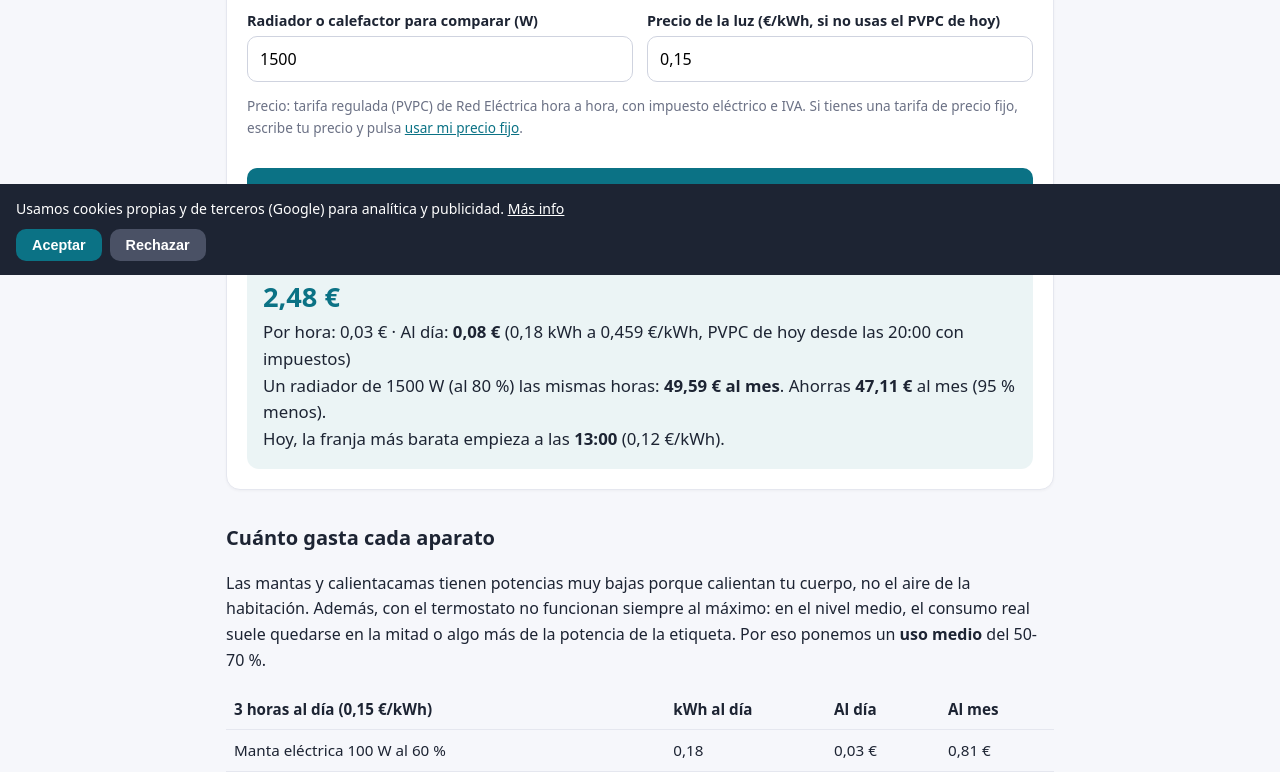
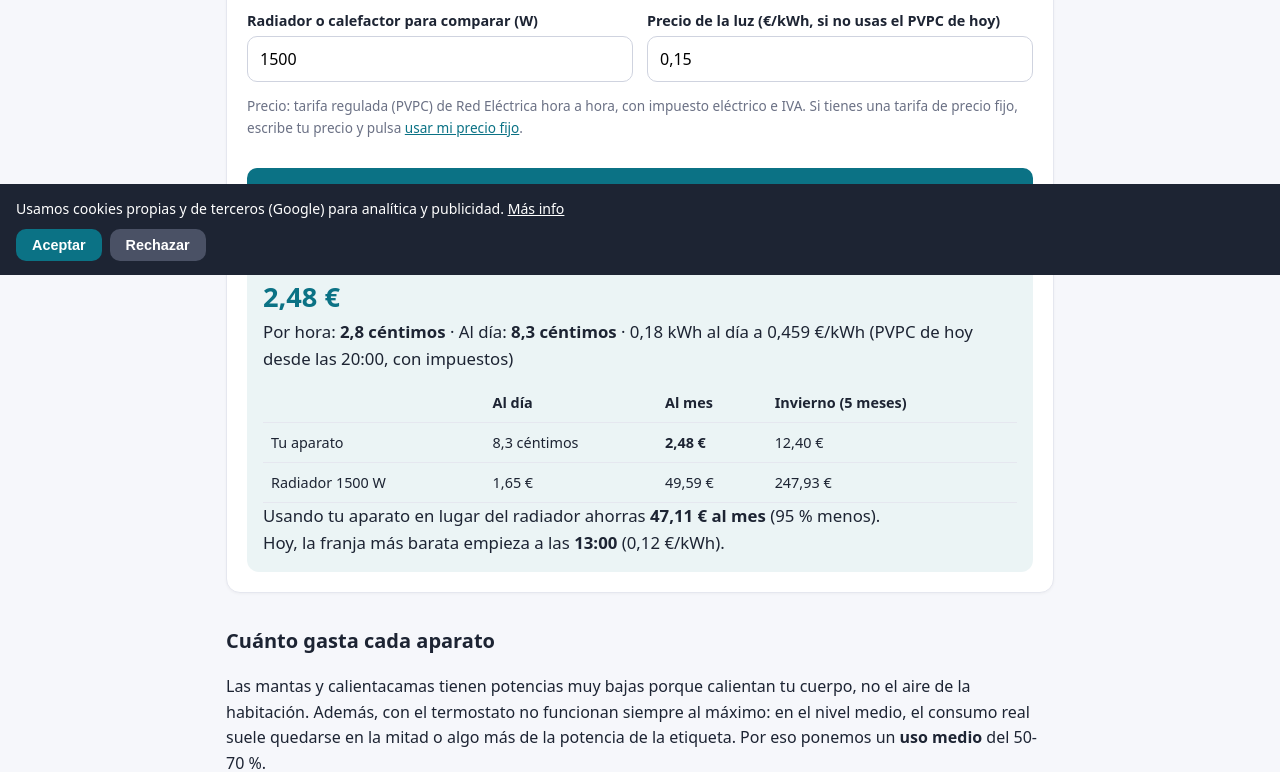
Before and after one commit to godinoo14-pixel/Gastoluz, a plain HTML site: page consumo-manta-electrica.html in a window 1280 px wide. Shown: the part 525-1297 px from the top of the page. Drawn offline with Linux system fonts and the light colour scheme; no server answers.

Commit message:
Manta eléctrica: coste en céntimos y tabla día/mes/invierno frente al radiador
Co-Authored-By: Claude Opus 5.5 <noreply@anthropic.com>
Claude-Session: https://claude.ai/code/session_0178AwEAArmbzpGB7x919kvU

```diff
--- a/consumo-manta-electrica.html
+++ b/consumo-manta-electrica.html
@@ -47,8 +47,11 @@ function pm(h0,du){let s=0,w=0;for(let t=0;t<du;t+=0.25){s+=HP[Math.floor(h0+t)%
 function calc(){const kw=v('w')/1000*v('f')/100,hd=Math.min(24,v('hd')),dm=v('dm'),h0=+hs.value,rk=v('rw')/1000*0.8;
 if(kw<=0||hd<=0){show('r','Escribe la potencia y las horas de uso.');return;}
 let pr=v('p'),tx='';if(HP){pr=pm(h0,hd);let bh=0,bp=1e9;for(let h=0;h<24;h++){const x=pm(h,hd);if(x<bp){bp=x;bh=h;}}tx='<br>Hoy, la franja más barata empieza a las <b>'+String(bh).padStart(2,'0')+':00</b> ('+nf(bp,3)+' €/kWh).';}
-const e=kw*hd,c=e*pr,cr=rk*hd*pr;
-show('r','Coste al mes:<b class="big">'+eur(c*dm)+'</b>Por hora: '+eur(kw*pr)+' · Al día: <b>'+eur(c)+'</b> ('+nf(e,2)+' kWh a '+nf(pr,3)+' €/kWh'+(HP?', PVPC de hoy desde las '+String(h0).padStart(2,'0')+':00 con impuestos':'')+')<br>Un radiador de '+nf(v('rw'),0)+' W (al 80 %) las mismas horas: <b>'+eur(cr*dm)+' al mes</b>. '+(cr>c?'Ahorras <b>'+eur((cr-c)*dm)+'</b> al mes ('+nf((1-c/cr)*100,0)+' % menos).':'')+tx);}
+const e=kw*hd,c=e*pr,cr=rk*hd*pr,ct=x=>x<1?nf(x*100,1)+' céntimos':eur(x);
+let h='Coste al mes:<b class="big">'+eur(c*dm)+'</b>Por hora: <b>'+ct(kw*pr)+'</b> · Al día: <b>'+ct(c)+'</b> · '+nf(e,2)+' kWh al día a '+nf(pr,3)+' €/kWh'+(HP?' (PVPC de hoy desde las '+String(h0).padStart(2,'0')+':00, con impuestos)':'');
+h+='<table style="margin-top:10px;font-size:.9rem"><tr><th></th><th>Al día</th><th>Al mes</th><th>Invierno (5 meses)</th></tr><tr><td>Tu aparato</td><td>'+ct(c)+'</td><td><b>'+eur(c*dm)+'</b></td><td>'+eur(c*dm*5)+'</td></tr><tr><td>Radiador '+nf(v('rw'),0)+' W</td><td>'+ct(cr)+'</td><td>'+eur(cr*dm)+'</td><td>'+eur(cr*dm*5)+'</td></tr></table>';
+if(cr>c)h+='Usando tu aparato en lugar del radiador ahorras <b>'+eur((cr-c)*dm)+' al mes</b> ('+nf((1-c/cr)*100,0)+' % menos).';
+show('r',h+tx);}
 fetch('pvpc.json',{cache:'no-store'}).then(r=>r.json()).then(j=>{const k=Object.keys(j.dias).sort(),d=new Date(),t=d.getFullYear()+'-'+String(d.getMonth()+1).padStart(2,'0')+'-'+String(d.getDate()).padStart(2,'0'),H=j.dias[t]||j.dias[k[k.length-1]];if(!H||H.length<24)throw 0;HP=[];H.forEach(x=>{HP[x[0]]=x[1];});
 document.getElementById('pn').innerHTML='Precio: tarifa regulada (PVPC) de Red Eléctrica hora a hora, con impuesto eléctrico e IVA. Si tienes una tarifa de precio fijo, escribe tu precio y pulsa <a href="#" onclick="HP=null;calc();return false">usar mi precio fijo</a>.';calc();}).catch(()=>{document.getElementById('pn').textContent='Usamos el precio que escribas. Pon el de tu factura (término de energía con impuestos).';calc();});
 calc();
```
